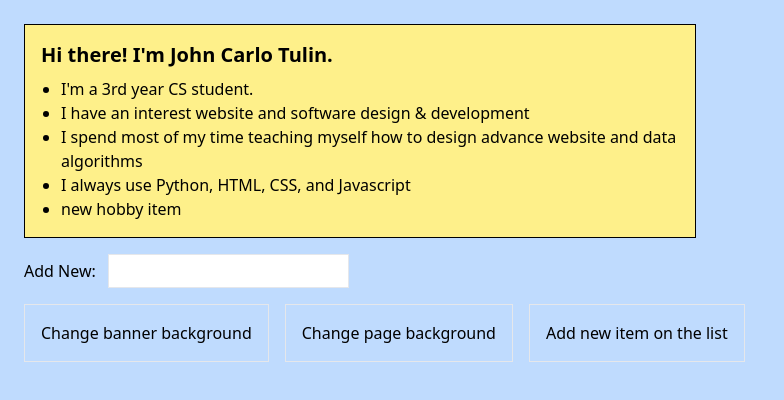
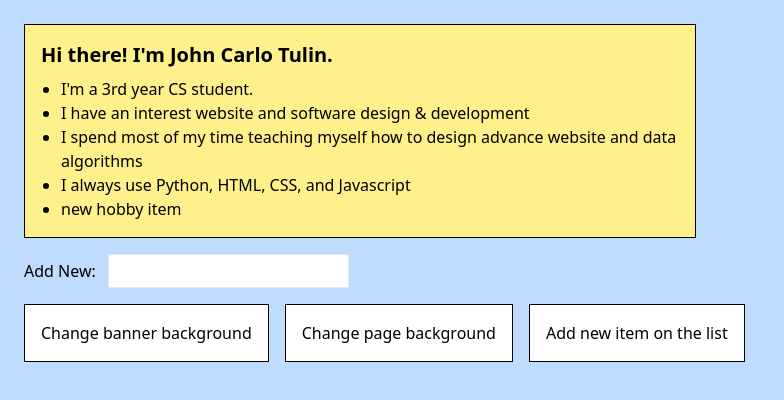
Before and after one commit to JohnCarloTulin/BASIC_JS_DOM_MANIPULATION_PART_1, a plain HTML site: page index.html in a window 1280 px wide. Shown: the whole page, without its empty margins (0-784 px from the left). Drawn offline with nearby package versions, Linux system fonts and the light colour scheme.

Commit message:
Update index.html

```diff
--- a/index.html
+++ b/index.html
@@ -28,9 +28,9 @@
 
     <!-- Buttons -->
     <div class="mt-4 flex gap-4">
-        <button id="banner_Background" class="bg-white-300 p-4 border">Change banner background</button>
-        <button id="page_Background" class="bg-white-300 p-4 border">Change page background</button>
-        <button id="add_Item" class="bg-white-300 p-4 border">Add new item on the list</button>
+        <button id="banner_Background" class="bg-white text-black p-4 border border-black">Change banner background</button>
+        <button id="page_Background" class="bg-white text-black p-4 border border-black">Change page background</button>
+        <button id="add_Item" class="bg-white text-black p-4 border border-black">Add new item on the list</button>
     </div>
 
     <!-- This are the methods/function (Javascript) -->
```
